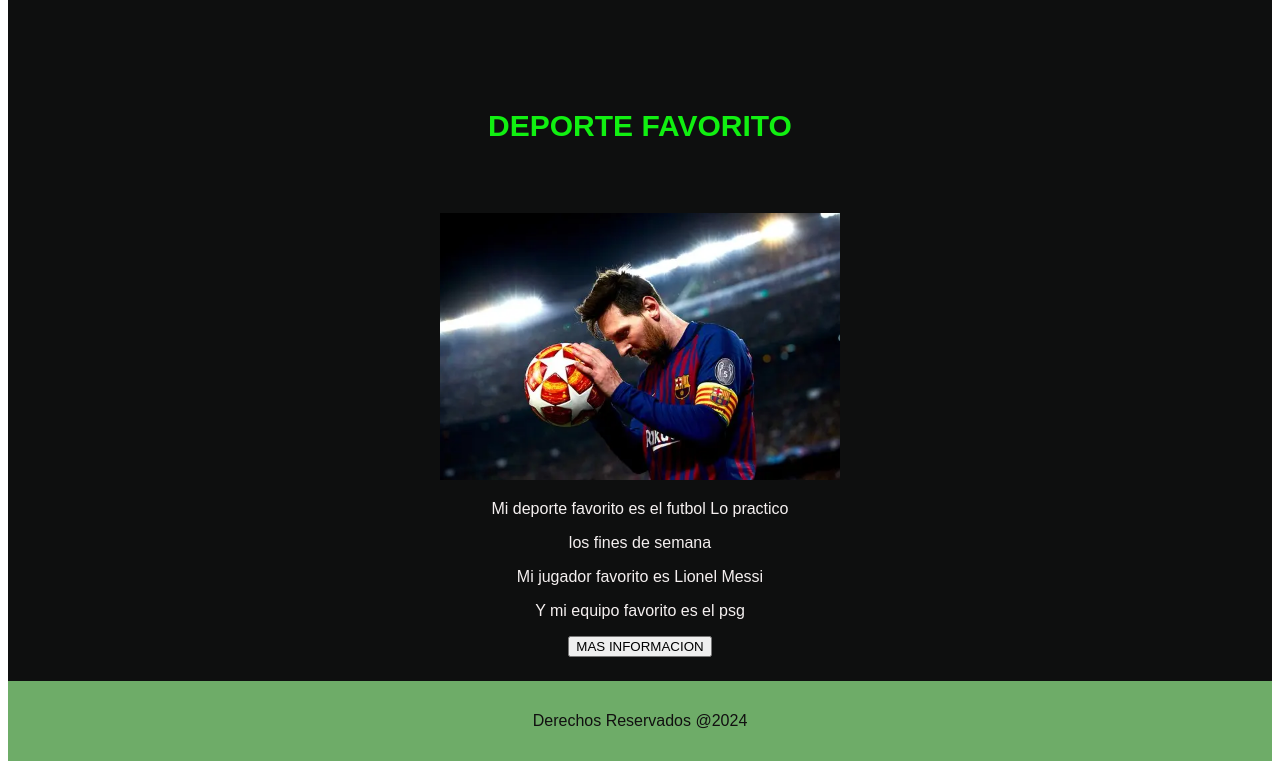
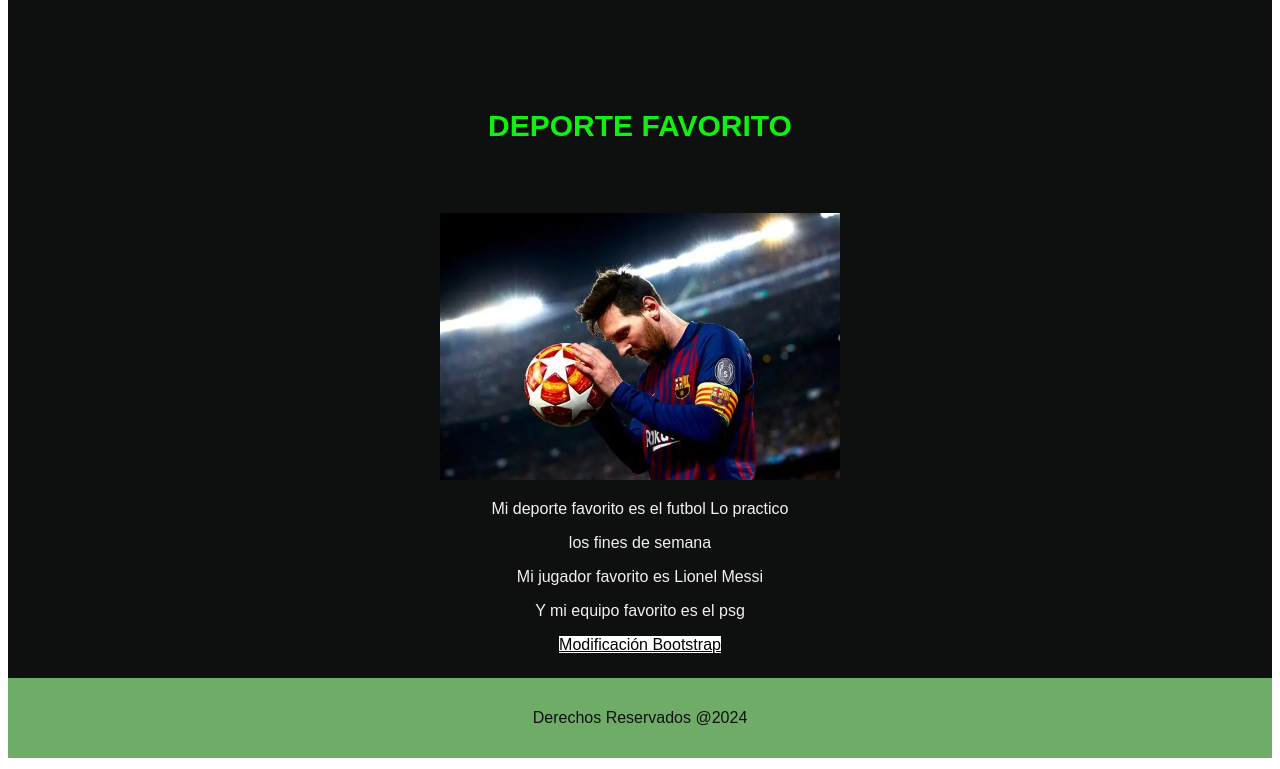
Before and after one commit to Tibuti15/curriculo, a plain HTML site: page index.html in a window 1280 px wide. Shown: the part 1060-1829 px from the top of the page. Drawn offline with Linux system fonts and the light colour scheme.

Commit message:
Update index.html

```diff
--- a/index.html
+++ b/index.html
@@ -70,8 +70,8 @@
                     <p>Y mi equipo favorito es el psg</p>
                 </div>
                 <center>
-                <a href="https://messi.com/">
-                    <button>MAS INFORMACION</button>
+                <a href="informacion.html" class="btn btn-light border border-dark mt-3" style="color: black; background-color: white;">
+                Modificación Bootstrap
                 </a>
 
                 </center>
```
